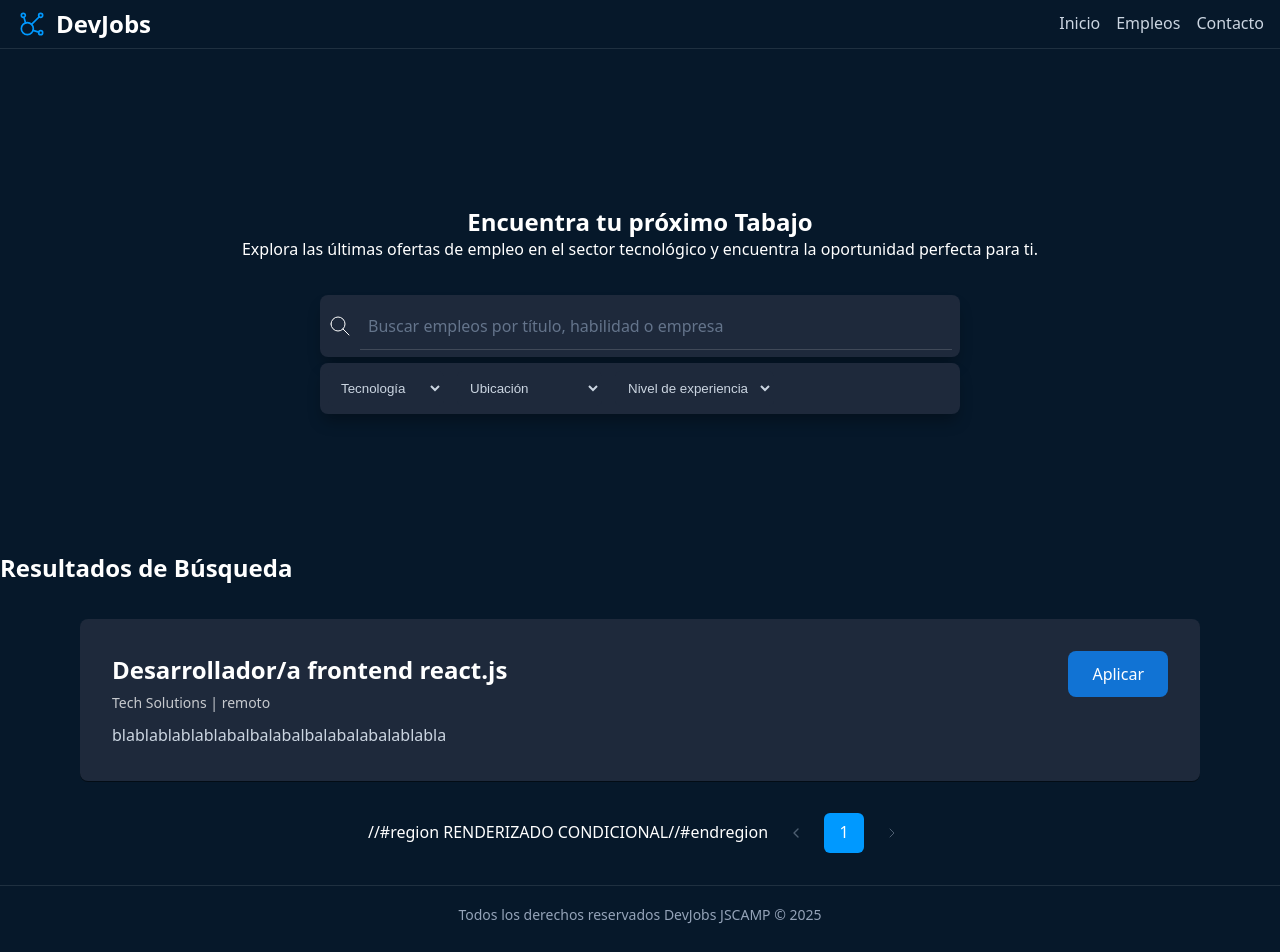
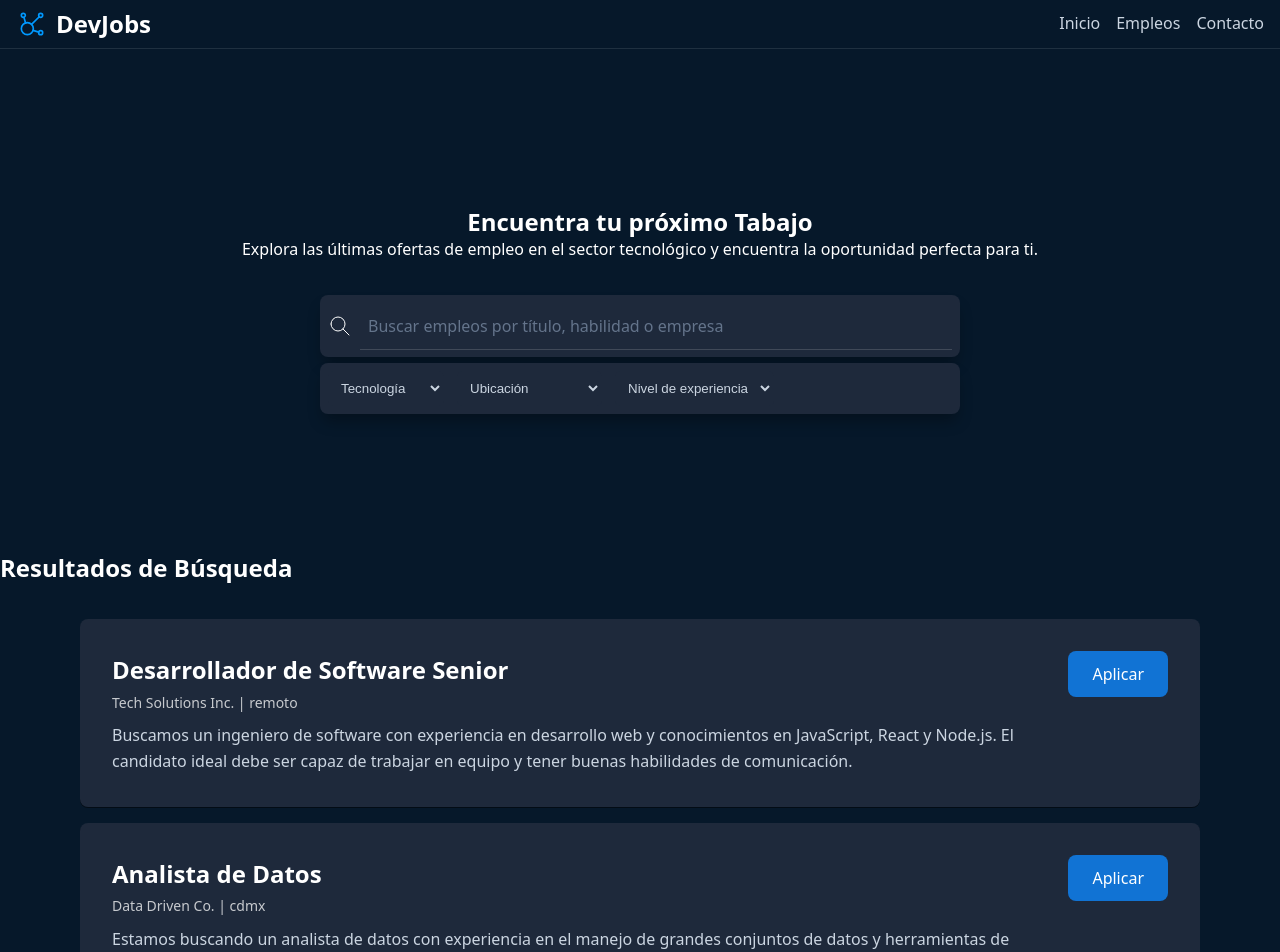
Before and after one commit to ElmaicDev/JSCAMP, a React (Vite) app in the folder 03-react/: page / in a window 1280 px wide. Shown: the top 952 px of the page. Built offline with nearby package versions, Linux system fonts and the light colour scheme.

Commit message:
Añadiendo modulos de CSS y creando el hook de useID para identificadores únicos y terminando paginación

```diff
--- a/03-react/components/JobCard.jsx
+++ b/03-react/components/JobCard.jsx
@@ -1,6 +1,6 @@
 import React from "react"
 
-function JobCard({data,empresa,titulo,descripcion}){
+function JobCard({job}){
 
         const [
                 isApplied,
@@ -19,13 +19,13 @@ function JobCard({data,empresa,titulo,descripcion}){
 
         <article
             className="job-listing-cards"
-            data-modalidad={data.modalidad}
-            data-experiencia={data.nivel}
-            data-technology = {data.technology}>
+            data-modalidad={job.data.modalidad}
+            data-experiencia={job.data.nivel}
+            data-technology = {job.data.technology}>
             <div>
-                <h2>{titulo}</h2>
-                <small>{empresa} | {data.modalidad}</small>
-                <p>{descripcion}</p>
+                <h2>{job.titulo}</h2>
+                <small>{job.empresa} | {job.data.modalidad}</small>
+                <p>{job.descripcion}</p>
             </div>
             <button className={`button-apply-job ${buttonClass}`}
             onClick={handleClick}>{text}</button>
--- a/03-react/components/Job_Listings.jsx
+++ b/03-react/components/Job_Listings.jsx
@@ -1,5 +1,6 @@
 import JobCard from "../components/JobCard.jsx"
-function Job_Listing(){
+
+function Job_Listing({jobs}){
 
     return(
         //ESTA ETIQUETA VACÍA ES UN FRAGMENTO Y SE USA CUANDO SE DEBEN DEVOLVER DOS ELEMENTOS EN EL RETURN, EN ESTE CASO EL DIV Y EL H2
@@ -8,13 +9,14 @@ function Job_Listing(){
             {/*<!-- Aquí irían los resultados de búsqueda -->*/}
 
             <div className="job-listings">
-                <JobCard
-                    titulo = "Desarrollador/a frontend react.js"
-                    empresa = "Tech Solutions"
-                    ubicacion = "Remoto"
-                    descripcion = "blablablablablabalbalabalbalabalabalablabla"
-                    data = {{modalidad:"remoto", nivel:"junior", technology:"react"}}
-                />
+                {
+                    jobs.map(job => (
+                        // Esta key identifica al elemento para tenerlo con un marcador único, y poder buscarlo fácilmente, es un identificador único
+                        <JobCard key={job.id} job = {job} />
+
+                    ))
+
+                }
             </div>
         </>
 
--- a/03-react/components/Pagination.jsx
+++ b/03-react/components/Pagination.jsx
@@ -1,4 +1,5 @@
-function Pagination ({currentPage = 1,totalPages = 1}){
+import styles from "./Pagination.module.css"
+function Pagination ({currentPage = 2,totalPages = 5, onPageChange}){
 
     //Generar array de páginas
     const pages = Array.from({length:totalPages}, (_,index) => index + 1)
@@ -9,10 +10,29 @@ function Pagination ({currentPage = 1,totalPages = 1}){
     const stylePrevButton = isFirstPage ? {pointerEvents:'none', opacity:0.5}:{}
     const styleNextButton = isLastPage ? {pointerEvents:'none', opacity:0.5}:{}
 
+    const handlePrevClick = (event) => {
+        event.preventDefault()
+        if(!isFirstPage){
+            onPageChange(currentPage - 1)
+        }
+    }
+    const handleNextClick = (event) => {
+        event.preventDefault()
+        if(!isLastPage){
+            onPageChange(currentPage + 1)
+        }
+    }
+
+    const handleChangePage = (event,page) =>{
+        if(page !== currentPage){
+            (onPageChange(page))
+        }
+    }
+
     return(
 
-        <nav className="pagination">
-            //#region RENDERIZADO CONDICIONAL
+        <nav className={styles.pagination}>
+            {/* //#region RENDERIZADO CONDICIONAL */}
             {/* {
                 !isFirstPage && (
                     <a href="#" style={stylePrevButton}><svg width="16" height="16" viewBox="0 0 24 24" fill="none" stroke="currentColor" strokeWidth="2"
@@ -23,8 +43,7 @@ function Pagination ({currentPage = 1,totalPages = 1}){
                     )
                     ESTO ES LO QUE SE LLAMA RENDERIZADO CONDICIONAL
                     } */}
-            //#endregion
-        <a href="#" style={stylePrevButton}><svg width="16" height="16" viewBox="0 0 24 24" fill="none" stroke="currentColor" strokeWidth="2"
+        <a href="#" style={stylePrevButton} onClick={handlePrevClick}><svg width="16" height="16" viewBox="0 0 24 24" fill="none" stroke="currentColor" strokeWidth="2"
             strokeLinecap="round" strokeLinejoin="round">
             <path stroke="none" d="M0 0h24v24H0z" fill="none" />
             <path d="M15 6l-6 6l6 6" />
@@ -32,8 +51,10 @@ function Pagination ({currentPage = 1,totalPages = 1}){
 
         {pages.map(page => (
             <a
+            key={page} // Esta key identifica al elemento para tenerlo con un marcador único, y poder buscarlo fácilmente, es un identificador único
             href="#"
-            className={currentPage === page ? 'is-active' : ''}>
+            className={currentPage === page ? styles.isActive : ''}
+            onClick={(event) => handleChangePage(event,page)}>
 
                 {page}
 
@@ -41,7 +62,7 @@ function Pagination ({currentPage = 1,totalPages = 1}){
         ))}
 
 
-        <a href="#" style={styleNextButton}><svg width="16" height="16" viewBox="0 0 24 24" fill="none" stroke="currentColor" strokeWidth="1.5"
+        <a href="#" style={styleNextButton} onClick={handleNextClick}><svg width="16" height="16" viewBox="0 0 24 24" fill="none" stroke="currentColor" strokeWidth="1.5"
             strokeLinecap="round" strokeLinejoin="round"
             className="icon icon-tabler icons-tabler-outline icon-tabler-chevron-right">
             <path stroke="none" d="M0 0h24v24H0z" fill="none" />
--- /dev/null
+++ b/03-react/components/Pagination.module.css
@@ -0,0 +1,35 @@
+.pagination {
+  display: flex;
+  justify-content: center;
+  gap: 0.5rem;
+  margin-block: 2rem;
+
+  a {
+    display: flex;
+    align-items: center;
+    justify-content: center;
+    width: 2.5rem;
+    height: 2.5rem;
+    text-decoration: none;
+    color: var(--text-muted);
+    border-radius: 0.375rem;
+    transition: all 0.2s;
+
+    &:hover, &:focus {
+      background-color: #fff;
+    }
+
+    &:active{
+      transform: scale(0.9);
+    }
+
+
+  }
+}
+
+.isActive{
+      background-color: var(--primary-light);
+      color:white;
+      /* Hace que el puntero no pueda hacer nada */
+      pointer-events: none;
+    }
--- a/03-react/components/SearchFormSection.jsx
+++ b/03-react/components/SearchFormSection.jsx
@@ -1,4 +1,13 @@
+import { useId } from "react" //Es usado para crear identificadores únicos, útil sobre todo en formularios para cuando la app sea muy grande no correr el riesgo de reutilizar nombres
 function SearchFormSection(){
+    const searchId = useId()
+    const technologyId = useId()
+    const locationId = useId()
+    const experienceId = useId()
+    const handleSubmit = (event) => {
+
+        event.preventDefault()
+    }
 
 
     return (
@@ -6,13 +15,13 @@ function SearchFormSection(){
       <section>
             <h1>Encuentra tu próximo Tabajo</h1>
             <p>Explora las últimas ofertas de empleo en el sector tecnológico y encuentra la oportunidad perfecta para ti.</p>
-            <form role="search" id="empleos-search-form">
+            <form onSubmit={handleSubmit} role="search" id="empleos-search-form">
                     <div>
                         <svg xmlns="http://www.w3.org/2000/svg" width="24" height="24" viewBox="0 0 24 24" fill="none" stroke="currentColor" strokeWidth="1" strokeLinecap="round" strokeLinejoin="round" className="icon icon-tabler icons-tabler-outline icon-tabler-search"><path stroke="none" d="M0 0h24v24H0z" fill="none"/><path d="M10 10m-7 0a7 7 0 1 0 14 0a7 7 0 1 0 -14 0" /><path d="M21 21l-6 -6" /></svg>
-                        <input id="empleos-search-input" type="text" placeholder="Buscar empleos por título, habilidad o empresa" />
+                        <input name={searchId} id="empleos-search-input" type="text" placeholder="Buscar empleos por título, habilidad o empresa" />
                     </div>
                     <div className="filtros">
-                        <select name="technology" id="filter-technology">
+                        <select name={technologyId} id="filter-technology">
                         <option value="">Tecnología</option>
                         <optgroup label="Tecnologías populares">
                         <option value="javascript">JavaScript</option>
@@ -30,7 +39,7 @@ function SearchFormSection(){
                         <option value="php">PHP</option>
                     </select>
 
-                    <select name="location" id="filter-location">
+                    <select name={locationId} id="filter-location">
                         <option value="">Ubicación</option>
                         <option value="remoto">Remoto</option>
                         <option value="cdmx">Ciudad de México</option>
@@ -39,7 +48,7 @@ function SearchFormSection(){
                         <option value="barcelona">Barcelona</option>
                     </select>
 
-                    <select name="experience-level" id="filter-experience-level">
+                    <select name={experienceId} id="filter-experience-level">
                         <option value="">Nivel de experiencia</option>
                         <option value="junior">Junior</option>
                         <option value="mid">Mid-level</option>
--- a/03-react/src/App.jsx
+++ b/03-react/src/App.jsx
@@ -1,10 +1,24 @@
+import { useState } from "react"
 import Footer from "../components/Footer.jsx"
 import Header  from "../components/Header.jsx"
 import SearchFormSection from "../components/SearchFormSection.jsx"
 import Job_Listing from "../components/Job_Listings.jsx" //se puede cambiar el nombre como {Job_Listing as Job}
 import Pagination from "../components/Pagination.jsx"
+import jobsData from "../src/data.json"
+
 
 function App() {
+
+    const [currentPage, setCurrentPage] = useState(1)
+    const RESULT_PER_PAGE = 3
+    const totalPages = Math.ceil(jobsData.length/RESULT_PER_PAGE)
+
+    // el slice no incluye el objeto que hay en el índice final
+    const pagedResults = jobsData.slice((currentPage -1) * RESULT_PER_PAGE, currentPage * RESULT_PER_PAGE) // Acá indico un slice de la data según los resultados que quiero mostrar
+    // GENERALMENTE LA PAGINACIÓN SE HACE EN EL BACKEND, SOLO EN CASOS CONCRETOS SE HACE A NIVEL DE API -> LUEGO SE QUITA Y SE HACE EN EL BACK
+    const handlePageChange = (page) => {
+        setCurrentPage(page)
+    }
 
   return (
     <>
@@ -12,8 +26,8 @@ function App() {
 
     <main>
         <SearchFormSection/>
-        <Job_Listing/>
-        <Pagination/>
+        <Job_Listing jobs={pagedResults}/>
+        <Pagination currentPage={currentPage} totalPages={totalPages} onPageChange = {handlePageChange}/>
     </main>
     <Footer></Footer>
     </>
```
